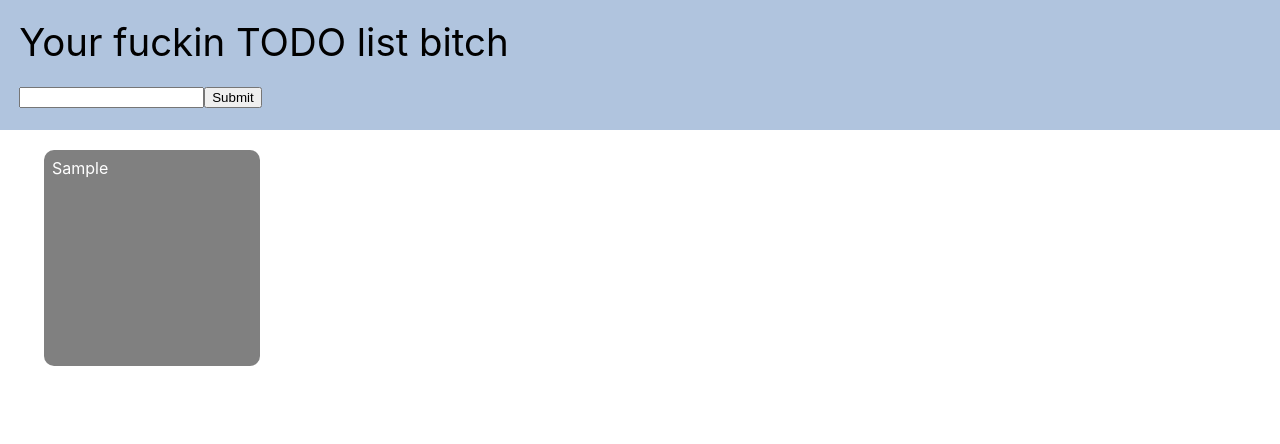
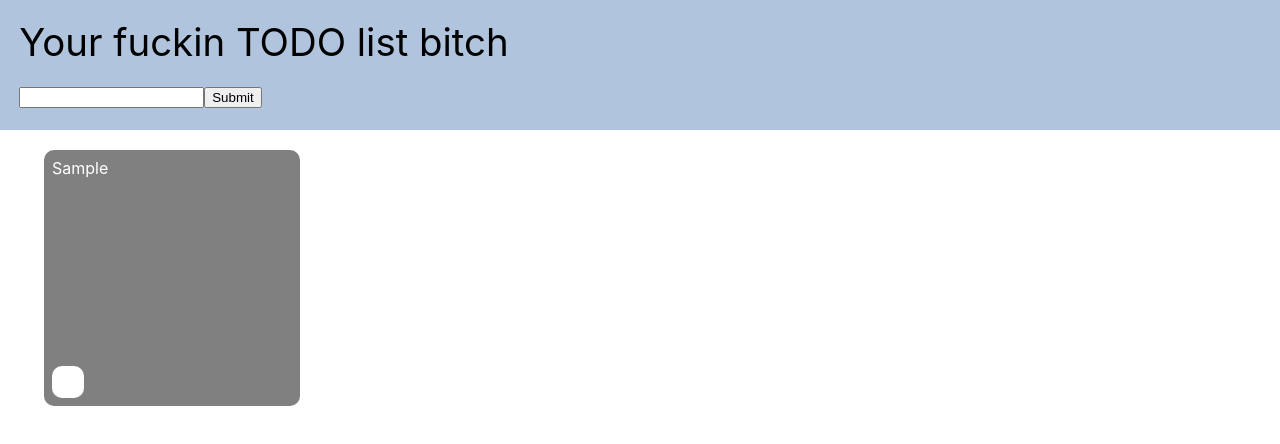
Before and after one commit to alyssa9koh/react-todo-list, a React (Create React App) app: page / in a window 1280 px wide. Both pictures are taken after typing "Sample" into the empty fields and a click on the input 232 px from the left and 97 px from the top of the page. Shown: the top 444 px of the page. Built offline with nearby package versions, Linux system fonts and the light colour scheme.

Commit message:
added toggleable button

```diff
--- a/src/components/Task.jsx
+++ b/src/components/Task.jsx
@@ -1,10 +1,22 @@
+import { useState } from 'react';
 
 import '../index.css';
 
 export default function Task({ desc }) {
+    const [isDone, setIsDone] = useState(false);
+
+    function handleDoneClick() {
+        setIsDone(!isDone);
+    }
+
     return (
         <div className="square">
-            { desc }
+            <div>
+                { desc }
+            </div>
+            <div className="done-button" onClick={handleDoneClick}>
+                {isDone ? 'X' : ''}
+            </div>
         </div>
     );
 }
--- a/src/index.css
+++ b/src/index.css
@@ -13,14 +13,17 @@ code {
 }
 
 .square {
-  width: 200px;
-  height: 200px;
+  width: 15em;
+  height: 15em;
   background-color: gray; /* Add your desired background color */
   color: white; /* font color */
   border-radius: 10px; /* Adjust the radius to curve the edges */
   font-size: 1.25vw;
   margin: 0.25em;
   padding: 0.5em;
+  display: flex;
+  flex-direction: column; /* Align children at the start and end of the container */
+  justify-content: space-between;
 }
 
 .list-title {
@@ -34,3 +37,14 @@ code {
   flex-wrap: wrap;
   flex-direction: row;
 }
+
+.done-button{
+  border-radius: 10px;
+  background-color: white;
+  color: darkslategray;
+  width: 2em;
+  height: 2em;
+  display: flex;
+  justify-content: center;
+  align-items: center;
+}
```
